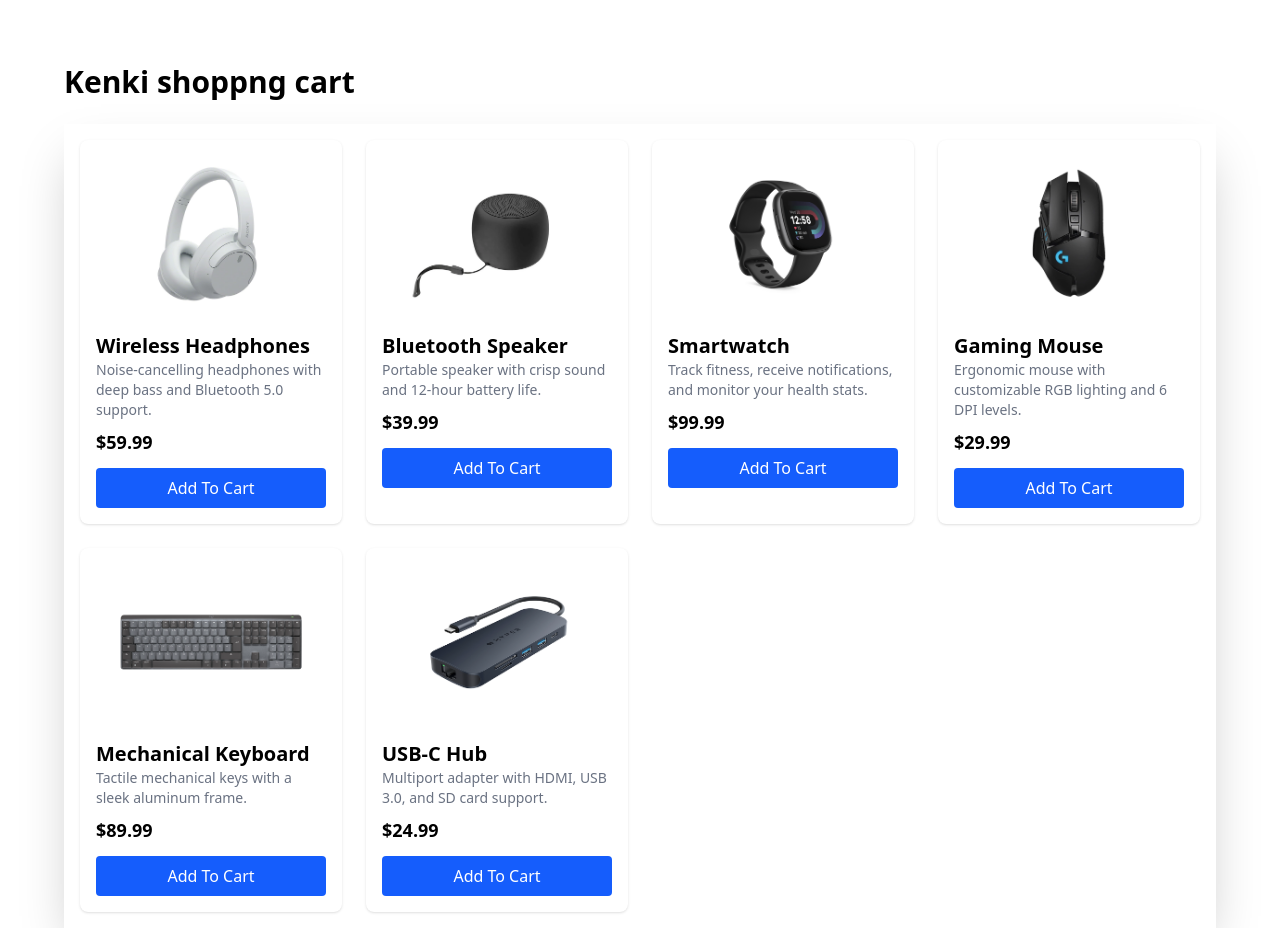
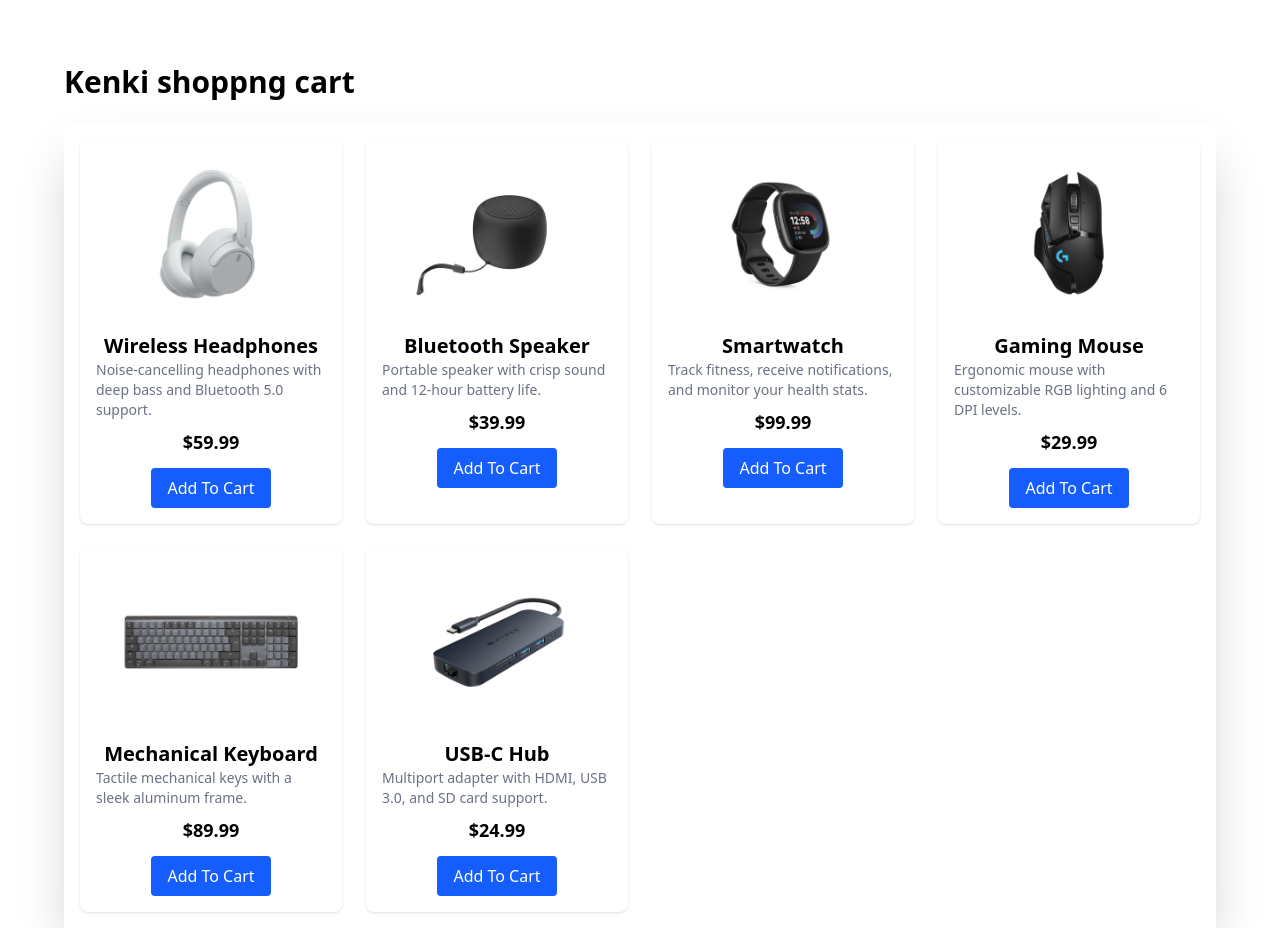
Before and after one commit to kennzuki/shopping-cart, a React (Vite) app: page / in a window 1280 px wide. Built offline with nearby package versions, Linux system fonts and the light colour scheme; data requests are answered from the project's data file.

Commit message:
creating components for fetcthing and displaying products

```diff
--- a/src/App.jsx
+++ b/src/App.jsx
@@ -1,4 +1,7 @@
-import {  useEffect, useState } from 'react';
+import { useEffect, useState } from 'react';
+import ProductCard from "./components/ProductCard";
+import ProductList from "./components/ProductList";
+
 
 function App() {
   const [products, setProducts] = useState([]);
@@ -27,32 +30,7 @@ function App() {
       <h1 className='text-3xl font-bold'>Kenki shoppng cart</h1>
       {loading && <p>Loading...</p>}
       {error && <p>{error} No data was fetched</p>}
-      <div className='grid grid-col-1 sm:grid-cols-2 md:grid-cols-3 lg:grid-cols-4 gap-6 shadow-2xl p-4'>
-        {products.map((product) => {
-          return (
-            <div
-              className='bg-white rounded-lg shadow p-4 flex flex-col'
-              key={product.id}
-            >
-              <img
-                src={product.image}
-                alt={product.name}
-                className='h-40 object-cover rounded mb-4'
-              />
-
-              <h2 className='text-xl font-semibold'>{product.name}</h2>
-              <p className='text-gray-500 text-sm mb-2'>
-                {product.description}
-              </p>
-              <p className='font-bold text-lg'>${product.price.toFixed(2)}</p>
-
-              <button className='bg-blue-600 text-white mt-3 px-4 py-2 rounded transition hover:bg-blue-700'>
-                Add To Cart
-              </button>
-            </div>
-          );
-        })}
-      </div>
+     <ProductList products={products} />
     </div>
   );
 }
--- /dev/null
+++ b/src/components/ProductCard.jsx
@@ -0,0 +1,21 @@
+const ProductCard = ({ product }) => {
+  return (
+    <div className='bg-white rounded-lg shadow p-4 flex flex-col items-center'>
+      <img
+        src={product.image}
+        alt={product.name}
+        className='h-40 object-cover rounded mb-4'
+      />
+
+      <h2 className='text-xl font-semibold'>{product.name}</h2>
+      <p className='text-gray-500 text-sm mb-2'>{product.description}</p>
+      <p className='font-bold text-lg'>${product.price.toFixed(2)}</p>
+
+      <button className='bg-blue-600 text-white mt-3 px-4 py-2 rounded transition hover:bg-blue-700'>
+        Add To Cart
+      </button>
+    </div>
+  );
+};
+
+export default ProductCard;
--- /dev/null
+++ b/src/components/ProductList.jsx
@@ -0,0 +1,14 @@
+import ProductCard from './ProductCard';
+
+ProductCard;
+const ProductList = ({ products }) => {
+  return (
+    <div className='grid grid-col-1 sm:grid-cols-2 md:grid-cols-3 lg:grid-cols-4 gap-6 shadow-2xl p-4'>
+      {products.map((product) => {
+        return <ProductCard key={product.id} product={product} />;
+      })}
+    </div>
+  );
+};
+
+export default ProductList;
```
